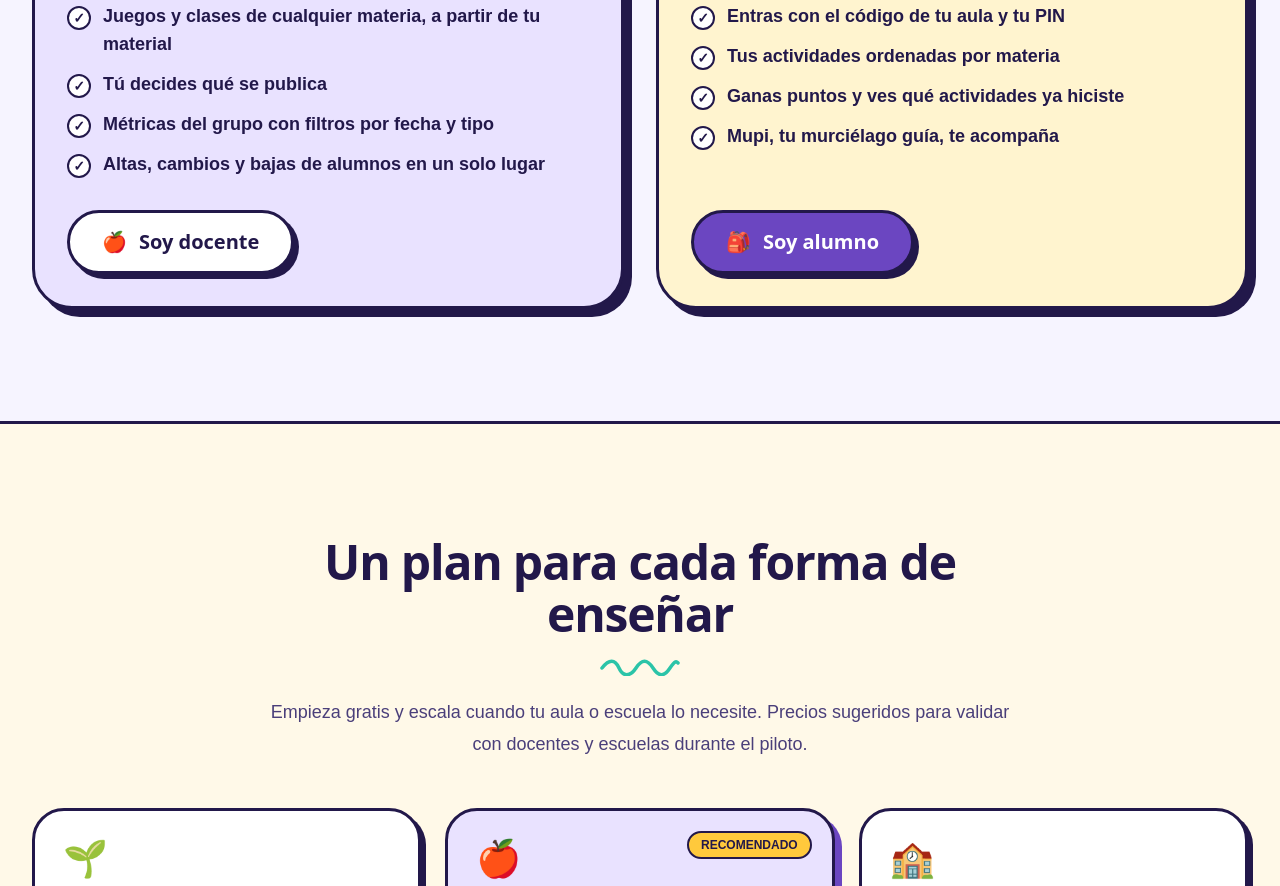
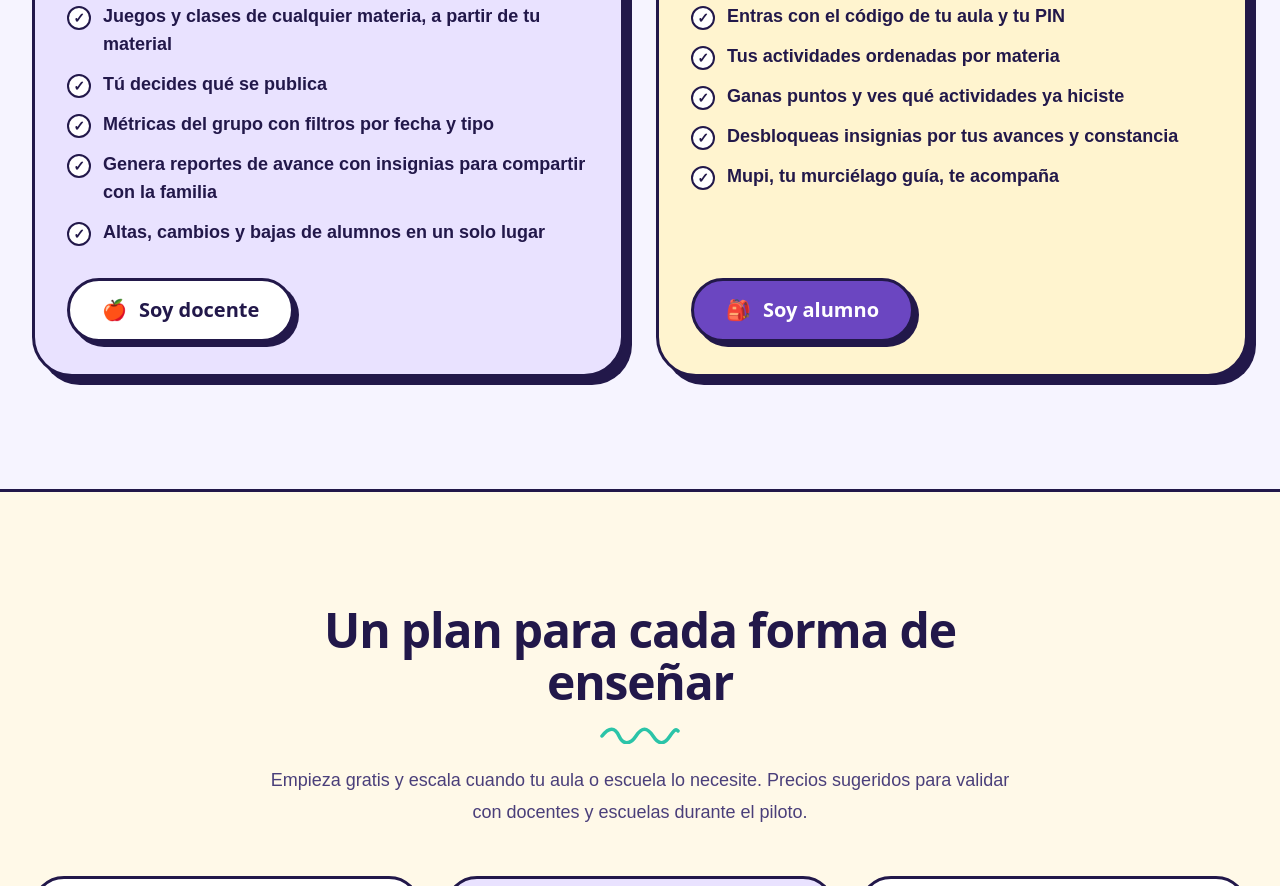
Before and after one commit to Ronin-12/plataforma_ciencia_4, a React (Vite) app in the folder frontend/: page / in a window 1280 px wide. Shown: the part 5480-6366 px from the top of the page. Built offline with nearby package versions, Linux system fonts and the light colour scheme; no server answers.

Commit message:
Muestra insignias y reportes familiares en la landing

```diff
--- a/frontend/src/components/LandingPage.jsx
+++ b/frontend/src/components/LandingPage.jsx
@@ -88,6 +88,7 @@ const perfiles = [
       'Juegos y clases de cualquier materia, a partir de tu material',
       'Tú decides qué se publica',
       'Métricas del grupo con filtros por fecha y tipo',
+      'Genera reportes de avance con insignias para compartir con la familia',
       'Altas, cambios y bajas de alumnos en un solo lugar',
     ],
     Ilustracion: Lupa,
@@ -102,6 +103,7 @@ const perfiles = [
       'Entras con el código de tu aula y tu PIN',
       'Tus actividades ordenadas por materia',
       'Ganas puntos y ves qué actividades ya hiciste',
+      'Desbloqueas insignias por tus avances y constancia',
       'Mupi, tu murciélago guía, te acompaña',
     ],
     Ilustracion: Planeta,
```
